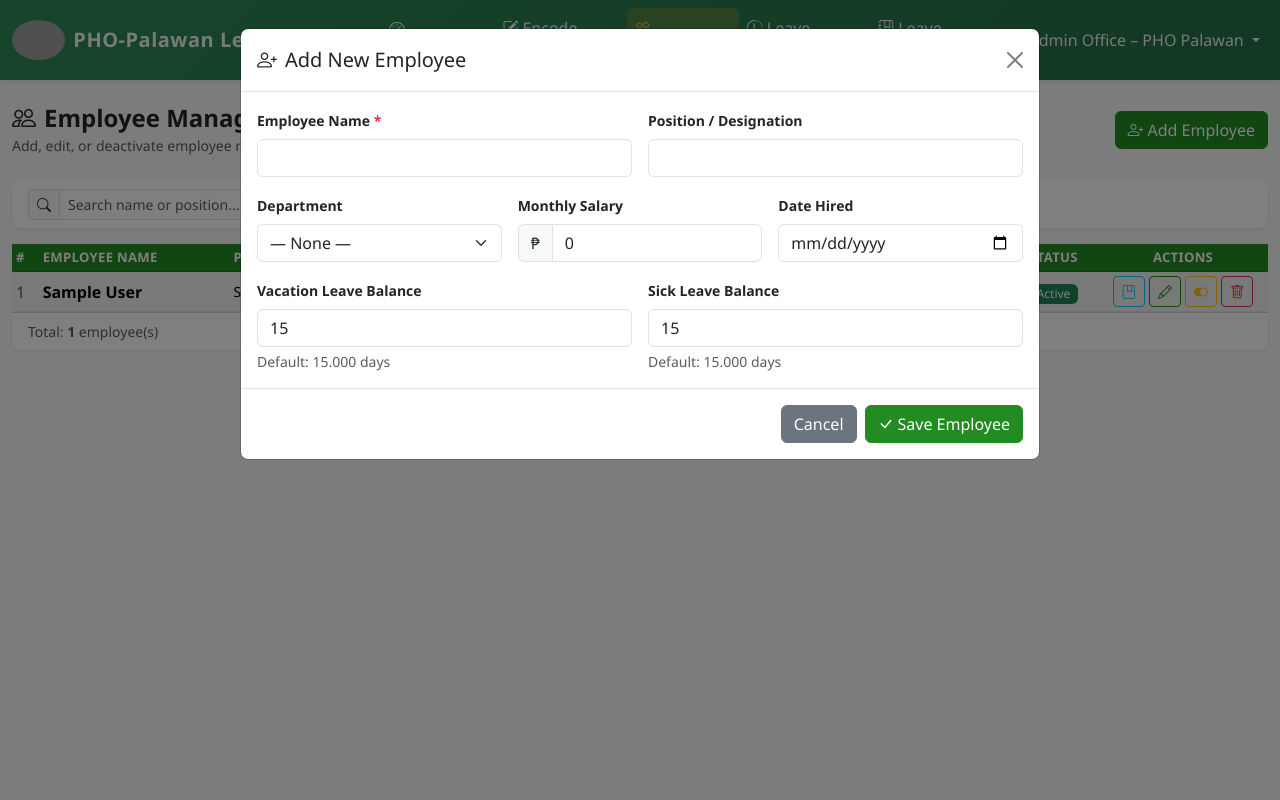
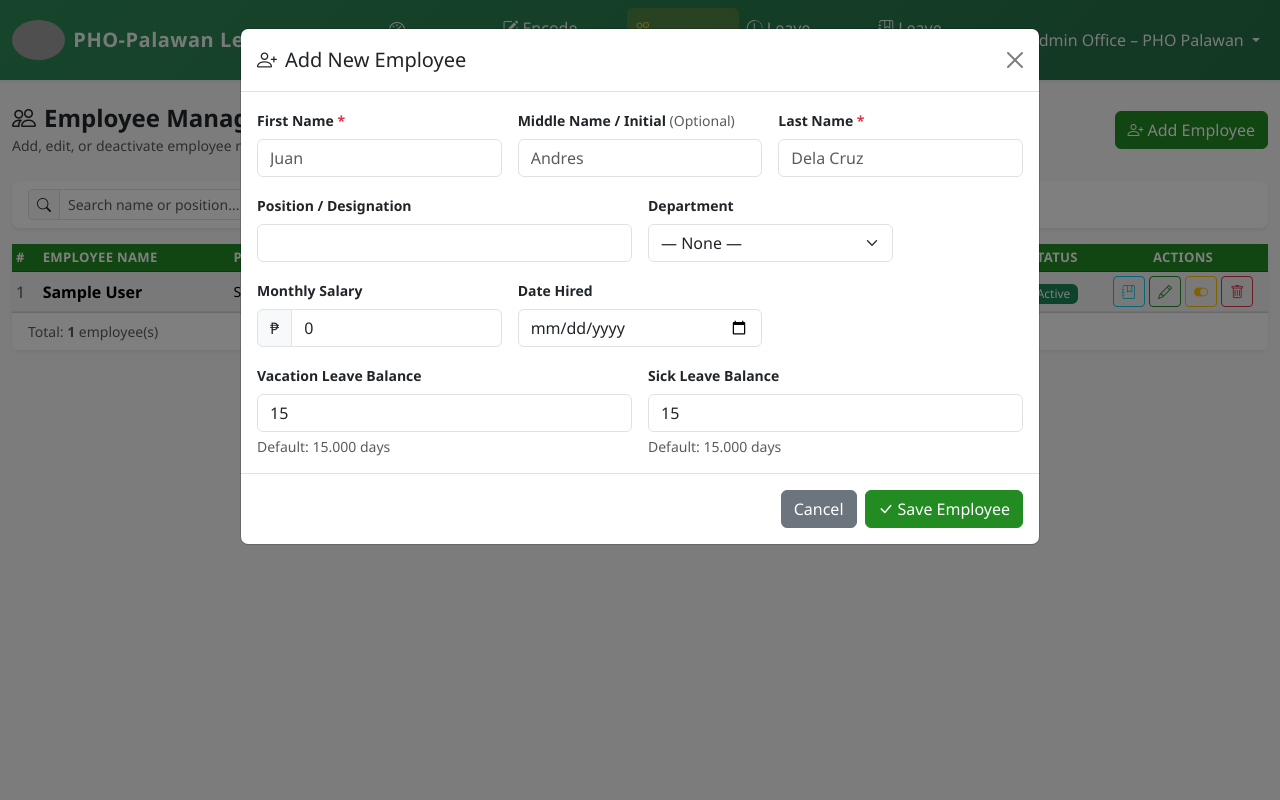
Before and after one commit to Sekki011604/Leave-Tracker, a PHP site: page /PHO/employees.php in a window 1280 px wide, after a click on "Add Employee". Run offline with PHP 8.4, Linux system fonts and the light colour scheme; a user stored in the database is signed in; data comes from the database, SQL or seed files in the repository; tables that the repository leaves empty hold one stand-in row (values such as "Sample post"); grey boxes are pictures that could not be loaded.

Commit message:
Full name correction in employees details

```diff
--- a/employees.php
+++ b/employees.php
@@ -51,7 +51,17 @@ if (isset($_GET['edit'])) {
 /* ── Add / Update POST ─────────────────────────────────────── */
 if ($_SERVER['REQUEST_METHOD'] === 'POST') {
     $action   = $_POST['action'] ?? 'add';
-    $name     = trim($_POST['employee_name'] ?? '');
+    $firstName  = trim($_POST['first_name']  ?? '');
+    $middleName = trim($_POST['middle_name'] ?? '');
+    $lastName   = trim($_POST['last_name']   ?? '');
+
+    // Concatenate into government format: "Last Name, First Name Middle Name"
+    if ($middleName !== '') {
+        $name = $lastName . ', ' . $firstName . ' ' . $middleName;
+    } else {
+        $name = $lastName . ', ' . $firstName;
+    }
+
     $pos      = trim($_POST['position'] ?? '');
     $salary   = floatval($_POST['salary'] ?? 0);
     $deptId   = (int)($_POST['department_id'] ?? 0);
@@ -60,8 +70,8 @@ if ($_SERVER['REQUEST_METHOD'] === 'POST') {
     $dateH    = $_POST['date_hired'] ?? null;
     if ($dateH === '') $dateH = null;
 
-    if ($name === '') {
-        $error = 'Employee name is required.';
+    if ($firstName === '' || $lastName === '') {
+        $error = 'First Name and Last Name are required.';
     } else {
         if ($action === 'update') {
             $uid = (int)$_POST['id'];
@@ -78,9 +88,32 @@ if ($_SERVER['REQUEST_METHOD'] === 'POST') {
     }
     if ($error && $action === 'update') {
         $editMode = true;
-        $editData = ['id' => $_POST['id'], 'employee_name' => $name, 'position' => $pos, 'salary' => $salary,
+        $editData = ['id' => $_POST['id'], 'employee_name' => $name,
+                     '_first' => $firstName, '_middle' => $middleName, '_last' => $lastName,
+                     'position' => $pos, 'salary' => $salary,
                      'department_id' => $deptId, 'vacation_leave_balance' => $vlBal, 'sick_leave_balance' => $slBal, 'date_hired' => $dateH];
     }
+}
+
+/*
+ * Helper: parse "Last, First M." back into parts (for edit mode).
+ * Returns [first, middle, last].
+ */
+function parseEmployeeName(?string $full): array {
+    if (!$full) return ['', '', ''];
+    // Expected: "LastName, FirstName M." or "LastName, FirstName"
+    if (strpos($full, ',') !== false) {
+        [$last, $rest] = array_map('trim', explode(',', $full, 2));
+        $parts = preg_split('/\s+/', $rest);
+        $first = $parts[0] ?? '';
+        $mid   = isset($parts[1]) ? rtrim($parts[1], '.') : '';
+        return [$first, $mid, $last];
+    }
+    // Fallback: space-separated
+    $parts = preg_split('/\s+/', $full);
+    if (count($parts) >= 3) return [$parts[0], $parts[1], $parts[2]];
+    if (count($parts) === 2) return [$parts[0], '', $parts[1]];
+    return [$full, '', ''];
 }
 
 /* ── Fetch employees ───────────────────────────────────────── */
@@ -183,11 +216,35 @@ $emps = $st->get_result();
 <div class="modal-body">
     <?php if($error): ?><div class="alert alert-danger py-2 small"><?=h($error)?></div><?php endif; ?>
 
+    <?php
+        // Resolve name parts for the form
+        if ($editMode && isset($editData['_first'])) {
+            // Came from a failed POST — parts already available
+            $_fn = $editData['_first']; $_mn = $editData['_middle']; $_ln = $editData['_last'];
+        } elseif ($editMode) {
+            // Loaded from DB — parse the stored full name
+            [$_fn, $_mn, $_ln] = parseEmployeeName($editData['employee_name'] ?? '');
+        } else {
+            $_fn = $_POST['first_name']  ?? '';
+            $_mn = $_POST['middle_name'] ?? '';
+            $_ln = $_POST['last_name']   ?? '';
+        }
+    ?>
     <div class="row g-3">
-        <div class="col-md-6">
-            <label class="form-label small fw-semibold">Employee Name <span class="text-danger">*</span></label>
-            <input type="text" name="employee_name" class="form-control" required
-                   value="<?=h($editMode?$editData['employee_name']:($_POST['employee_name']??''))?>">
+        <div class="col-md-4">
+            <label class="form-label small fw-semibold">First Name <span class="text-danger">*</span></label>
+            <input type="text" name="first_name" class="form-control" required
+                   value="<?=h($_fn)?>" placeholder="Juan">
+        </div>
+        <div class="col-md-4">
+            <label class="form-label small fw-semibold">Middle Name / Initial <span class="text-muted fw-normal">(Optional)</span></label>
+            <input type="text" name="middle_name" class="form-control"
+                   value="<?=h($_mn)?>" placeholder="Andres">
+        </div>
+        <div class="col-md-4">
+            <label class="form-label small fw-semibold">Last Name <span class="text-danger">*</span></label>
+            <input type="text" name="last_name" class="form-control" required
+                   value="<?=h($_ln)?>" placeholder="Dela Cruz">
         </div>
         <div class="col-md-6">
             <label class="form-label small fw-semibold">Position / Designation</label>
```
